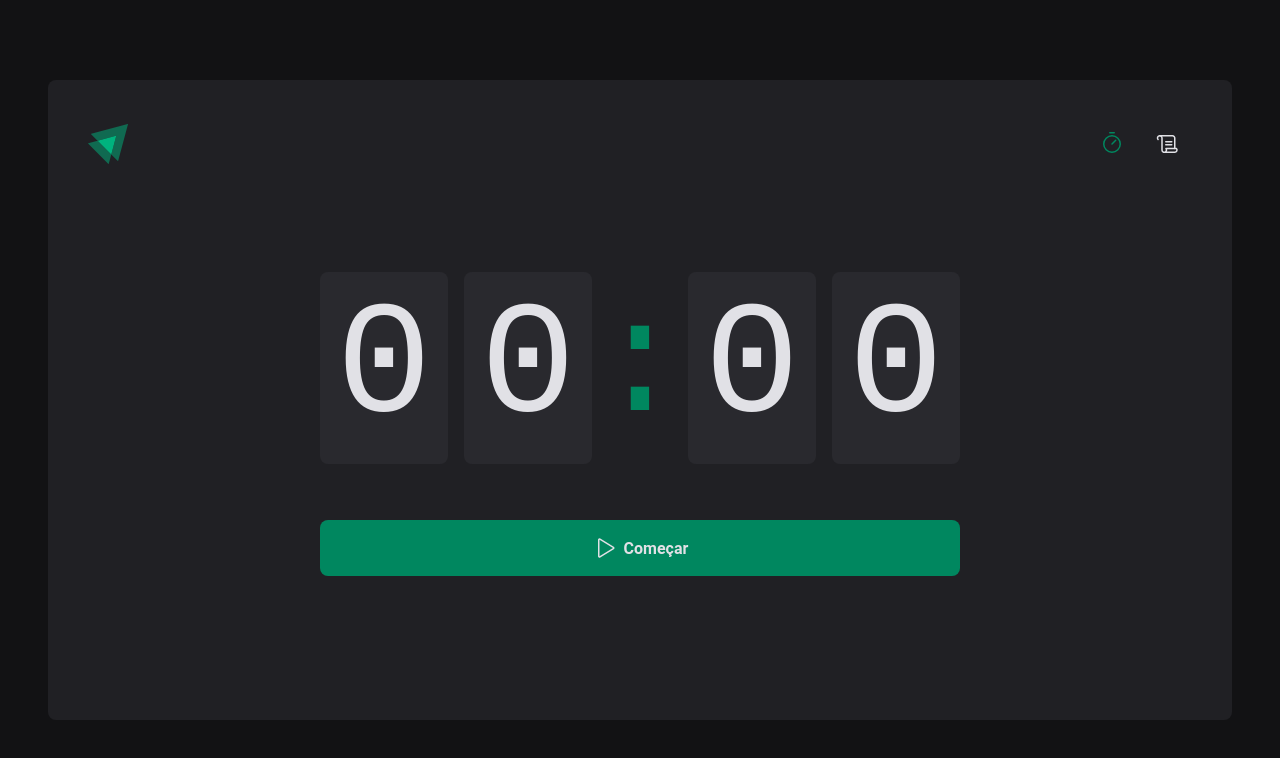
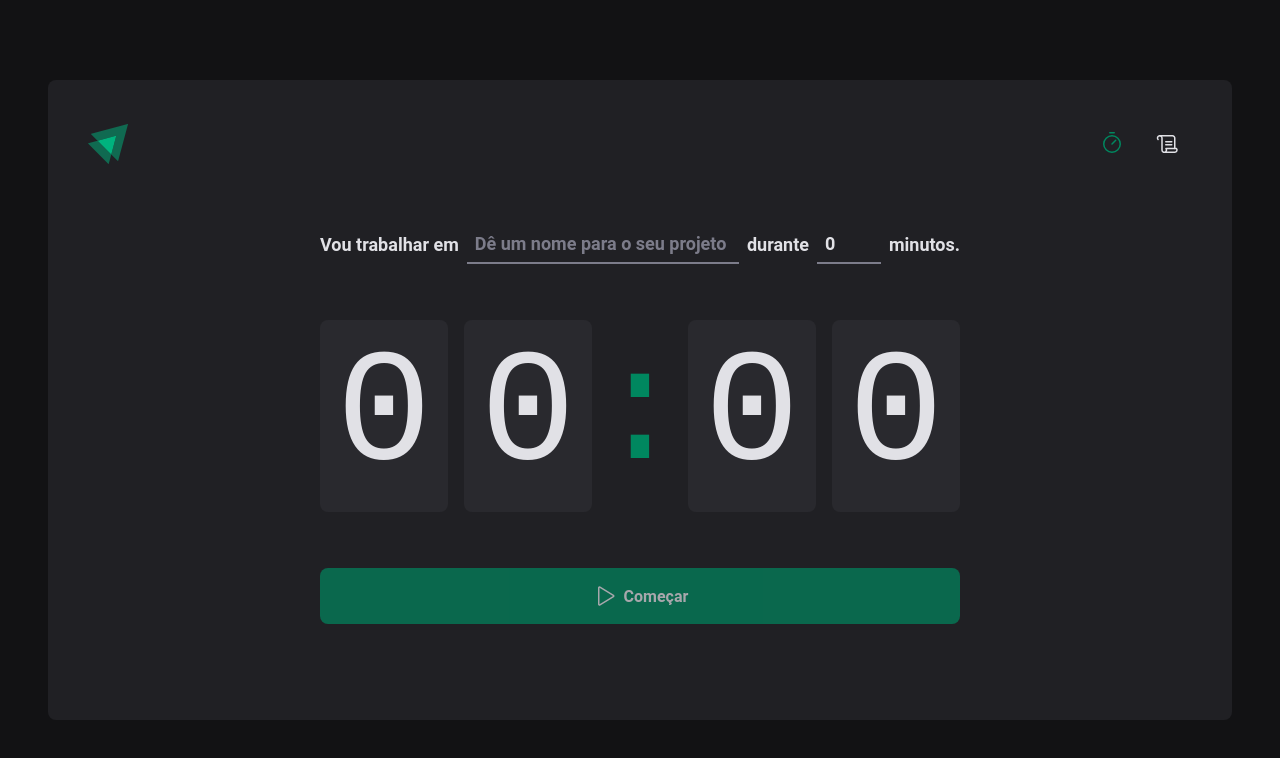
Before and after one commit to vitorlopes523/Ignite, a React (Vite) app in the folder Aulas/02-ignite-timer/: page / in a window 1280 px wide. Shown: the top 758 px of the page. Built offline with nearby package versions, Linux system fonts and the light colour scheme.

Commit message:
adicionei a aula sobre contexto no formulário no projeto 2, no módulo de contexto no react

```diff
--- a/Aulas/02-ignite-timer/src/pages/Home/components/Countdown/index.tsx
+++ b/Aulas/02-ignite-timer/src/pages/Home/components/Countdown/index.tsx
@@ -4,8 +4,7 @@
 import { CyclesContext } from '../..'
 
 export function Countdown() {
-  const { activeCycle, activeCycleId, markCurrentCycleAsFinished } = useContext(CyclesContext)
-  const [amountSecondsPassed, setAmountSecondsPassed] = useState(0)
+  const { activeCycle, activeCycleId, markCurrentCycleAsFinished, amountSecondsPassed, setSecondsPassed } = useContext(CyclesContext)
 
   const totalSeconds = activeCycle ? activeCycle.minutesAmount * 60 : 0
 
@@ -18,10 +17,10 @@
         if (secondsDifference >= totalSeconds) {
           markCurrentCycleAsFinished()
 
-          setAmountSecondsPassed(totalSeconds)
+          setSecondsPassed(totalSeconds)
           clearInterval(interval)
         } else {
-          setAmountSecondsPassed(secondsDifference)
+          setSecondsPassed(secondsDifference)
         }
 
       }, 1000)
@@ -30,7 +29,7 @@
     return () => {
       clearInterval(interval)
     }
-  }, [activeCycle, totalSeconds, activeCycleId, markCurrentCycleAsFinished])
+  }, [activeCycle, totalSeconds, activeCycleId, markCurrentCycleAsFinished, setSecondsPassed])
 
   const currentSeconds = activeCycle ? totalSeconds - amountSecondsPassed : 0
 
--- a/Aulas/02-ignite-timer/src/pages/Home/components/NewCycleForm/index.tsx
+++ b/Aulas/02-ignite-timer/src/pages/Home/components/NewCycleForm/index.tsx
@@ -1,26 +1,14 @@
-import { useForm } from 'react-hook-form'
+import { useForm, useFormContext } from 'react-hook-form'
 import { FormContainer, MinutesAmountInput, TaskInput } from './styles'
 import * as zod from 'zod'
 import { zodResolver } from '@hookform/resolvers/zod'
+import { useContext } from 'react'
+import { CyclesContext } from '../..'
 
-const newCycleFormValidatationSchema = zod.object({
-  task: zod.string().min(1, 'Informe a tarefa'),
-  minutesAmount: zod
-  .number()
-  .min(1, 'O ciclo precisa ser de no mínimo 5 minutos')
-  .max(60, 'O ciclo precisa ser de no máximo 60 minutos'),
-})
-
-type NewCycleFormData = zod.infer<typeof newCycleFormValidatationSchema>
 
 export function NewCycleForm() {
-  const {register, handleSubmit, watch, reset} = useForm<NewCycleFormData>({
-    resolver: zodResolver(newCycleFormValidatationSchema),
-    defaultValues: {
-      task: '',
-      minutesAmount: 0,
-    }
-  })
+  const { activeCycle, amountSecondsPassed } = useContext(CyclesContext)
+  const { register} = useFormContext()
 
   return (
     <FormContainer>
--- a/Aulas/02-ignite-timer/src/pages/Home/index.tsx
+++ b/Aulas/02-ignite-timer/src/pages/Home/index.tsx
@@ -1,8 +1,9 @@
 import { HandPalm, Play } from 'phosphor-react'
-import { useForm } from 'react-hook-form'
+import { useForm, FormProvider } from 'react-hook-form'
 import { zodResolver } from '@hookform/resolvers/zod'
 import { createContext, useEffect, useState } from 'react'
 import { differenceInSeconds } from 'date-fns'
+import * as zod from 'zod'
 
 import { HomeContainer, StartCountdownButton, StopCountdownButton} from './styles'
 import { NewCycleForm } from './components/NewCycleForm'
@@ -20,17 +21,45 @@
 interface CycleContextType {
   activeCycle : Cycle | undefined
   activeCycleId: string | null
+  amountSecondsPassed: number
   markCurrentCycleAsFinished: () => void
+  setSecondsPassed: (seconds: number) => void
 }
 
 export const CyclesContext = createContext({} as CycleContextType)
+
+const newCycleFormValidatationSchema = zod.object({
+  task: zod.string().min(1, 'Informe a tarefa'),
+  minutesAmount: zod
+  .number()
+  .min(1, 'O ciclo precisa ser de no mínimo 5 minutos')
+  .max(60, 'O ciclo precisa ser de no máximo 60 minutos'),
+})
+
+type NewCycleFormData = zod.infer<typeof newCycleFormValidatationSchema>
 
 export function Home() {
 
   const [cycles, setCycles] = useState<Cycle[]>([])
   const [activeCycleId, setActiveCycleId] = useState<string | null>(null)
 
+  const [amountSecondsPassed, setAmountSecondsPassed] = useState(0)
+
+  const newCycleForm = useForm<NewCycleFormData>({
+    resolver: zodResolver(newCycleFormValidatationSchema),
+    defaultValues: {
+      task: '',
+      minutesAmount: 0,
+    }
+  })
+
+  const {handleSubmit, watch, reset} = newCycleForm
+
   const activeCycle = cycles.find((cycle) => cycle.id === activeCycleId)
+
+  function setSecondsPassed(seconds: number) {
+    setAmountSecondsPassed(seconds)
+  }
 
   function markCurrentCycleAsFinished() {
     setCycles(state =>
@@ -44,22 +73,22 @@
     )
   }
 
-  // function handleCreateNewCycle(data: NewCycleFormData) {
-  //   const id = String(new Date().getTime())
+  function handleCreateNewCycle(data: NewCycleFormData) {
+    const id = String(new Date().getTime())
 
-  //   const newCycle: Cycle = {
-  //     id,
-  //     task: data.task,
-  //     minutesAmount: data.minutesAmount,
-  //     startDate: new Date(),
-  //   }
+    const newCycle: Cycle = {
+      id,
+      task: data.task,
+      minutesAmount: data.minutesAmount,
+      startDate: new Date(),
+    }
 
-  //   setCycles((state) => [...state, newCycle])
-  //   setActiveCycleId(id)
-  //   setAmountSecondsPassed(0)
+    setCycles((state) => [...state, newCycle])
+    setActiveCycleId(id)
+    setAmountSecondsPassed(0)
 
-  //   reset()
-  // }
+    reset()
+  }
 
   function handleInterruptCycle() {
     setCycles(state =>
@@ -75,14 +104,16 @@
   }
 
 
-  // const task = watch('task')
-  // const isSubmitDisabled = !task
+  const task = watch('task')
+  const isSubmitDisabled = !task
 
   return (
     <HomeContainer>
-      <form /*onSubmit={handleSubmit(handleCreateNewCycle)}*/ action="">
-        <CyclesContext.Provider value={{ activeCycle, activeCycleId, markCurrentCycleAsFinished }}>
-          {/* <NewCycleForm /> */}
+      <form onSubmit={handleSubmit(handleCreateNewCycle)} action="">
+        <CyclesContext.Provider value={{ activeCycle, activeCycleId, markCurrentCycleAsFinished, amountSecondsPassed, setSecondsPassed }}>
+          <FormProvider {...newCycleForm}>
+            <NewCycleForm />
+          </FormProvider>
           <Countdown />
         </CyclesContext.Provider>
 
@@ -92,7 +123,7 @@
             Interromper
         </StopCountdownButton>
         ): (
-          <StartCountdownButton /*disabled={isSubmitDisabled}*/ type="submit">
+          <StartCountdownButton disabled={isSubmitDisabled} type="submit">
             <Play size={24} />
             Começar
         </StartCountdownButton>
```
